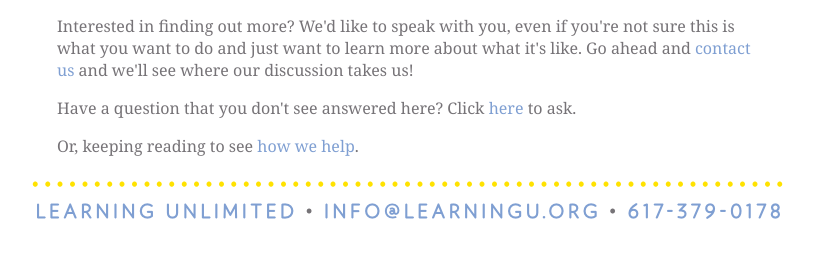
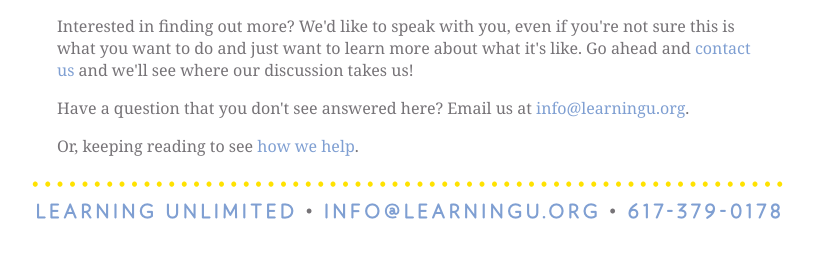
Before and after one commit to learning-unlimited/learning-unlimited.github.io, a Jekyll site: the page built from _becoming-a-chapter/frequently-asked-questions.html, in a window 1280 px wide. Shown: the part 620-878 px from the top of the page, without its empty margins (225-1040 px from the left). Built offline with Jekyll 4.4.1, drawn with Linux system fonts in a browser that asks for light colours.

Commit message:
Replaced link to dead form with email

```diff
--- a/_becoming-a-chapter/frequently-asked-questions.html
+++ b/_becoming-a-chapter/frequently-asked-questions.html
@@ -20,6 +20,6 @@
 
 <p>Interested in finding out more?  We'd like to speak with you, even if you're not sure this is what you want to do and just want to learn more about what it's like.  Go ahead and <a href="/contact">contact us</a> and we'll see where our discussion takes us!</p>
 
-<p> Have a question that you don't see answered here? Click <a href="/becoming-a-chapter/submit_a_question_form">here</a> to ask.
+<p> Have a question that you don't see answered here? Email us at <a href="mailto:info@learningu.org">info@learningu.org</a>.
 
 <p>Or, keeping reading to see <a href="/becoming-a-chapter/how-we-help">how we help</a>.</p>
```
